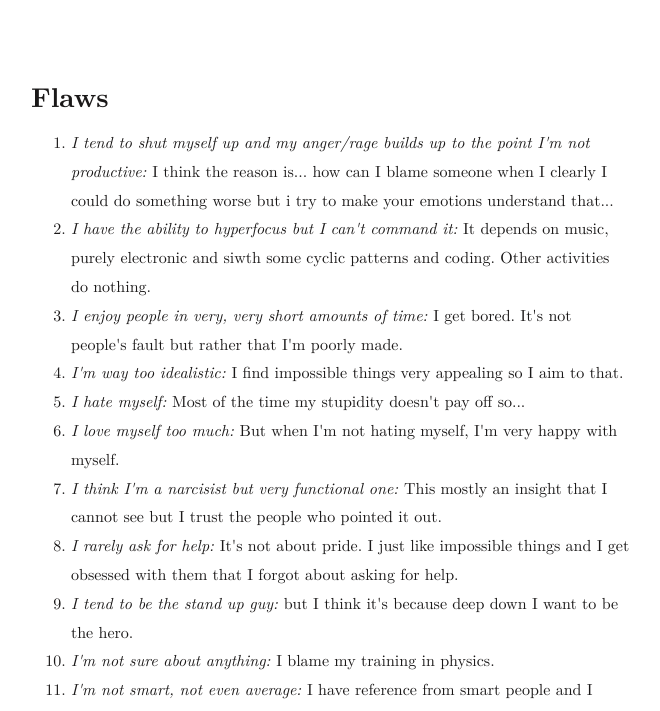
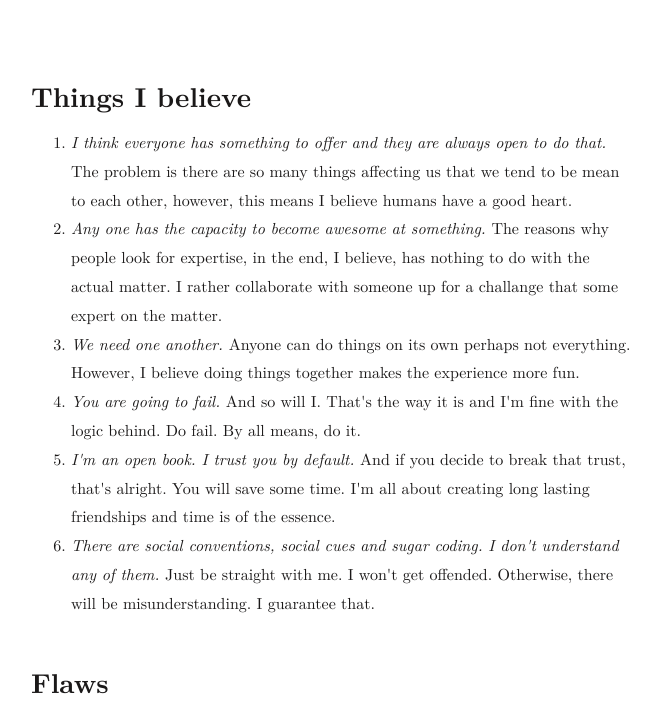
Before and after one commit to n0um3n4/second_mirror_website, a plain HTML site: page readme.html in a window 1280 px wide. Shown: the top 711 px of the page, without its empty margins (309-969 px from the left). Drawn offline with nearby package versions, Linux system fonts and the light colour scheme.

Commit message:
update website.

```diff
--- a/flaws.html
+++ b/readme.html
@@ -21,6 +21,48 @@ body { background-color: white; }
     </head>
     <body>
         <article>
+            <h2>Things I believe</h2>
+            <p>
+                <ol>
+                    <li>
+                        <em>
+                            I think everyone has something to offer and they are always open to do that.
+                        </em>
+                        The problem is there are so many things affecting us that we tend to be mean to each other, however, this means I believe humans have a good heart.
+                    </li>
+                    <li>
+                        <em>
+                            Any one has the capacity to become awesome at something.
+                        </em>
+                        The reasons why people look for expertise, in the end, I believe, has nothing to do with the actual matter. I rather collaborate with someone up for a challange that some expert on the matter.
+                    </li>
+                    <li>
+                        <em>
+                            We need one another.
+                        </em>
+                        Anyone can do things on its own perhaps not everything. However, I believe doing things together makes the experience more fun.
+                    </li>
+                    <li>
+                        <em>
+                            You are going to fail.
+                        </em>
+                        And so will I. That's the way it is and I'm fine with the logic behind. Do fail. By all means, do it.
+                    </li>
+                    <li>
+                        <em>
+                            I'm an open book. I trust you by default.
+                        </em>
+                        And if you decide to break that trust, that's alright. You will save some time. I'm all about creating long lasting friendships and time is of the essence.
+                    </li>
+                    <li>
+                        <em>
+                            There are social conventions, social cues and sugar coding. I don't understand any of them.
+                        </em>
+                        Just be straight with me. I won't get offended. Otherwise, there will be misunderstanding. I guarantee that.
+                    </li>
+                </ol>
+            <p>
+
             <h2>Flaws</h2>
 
             <p>
```
Also changed, not shown: index.html (+1 -1 lines), 1 other file.
